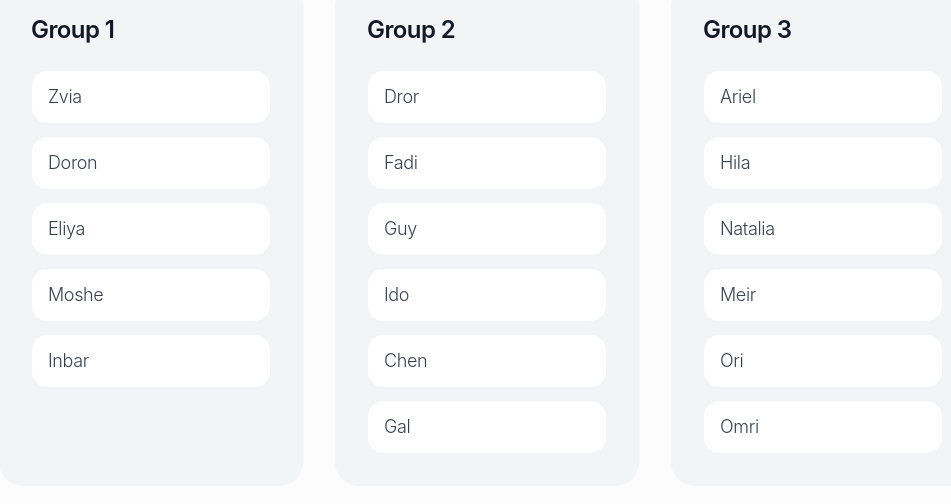
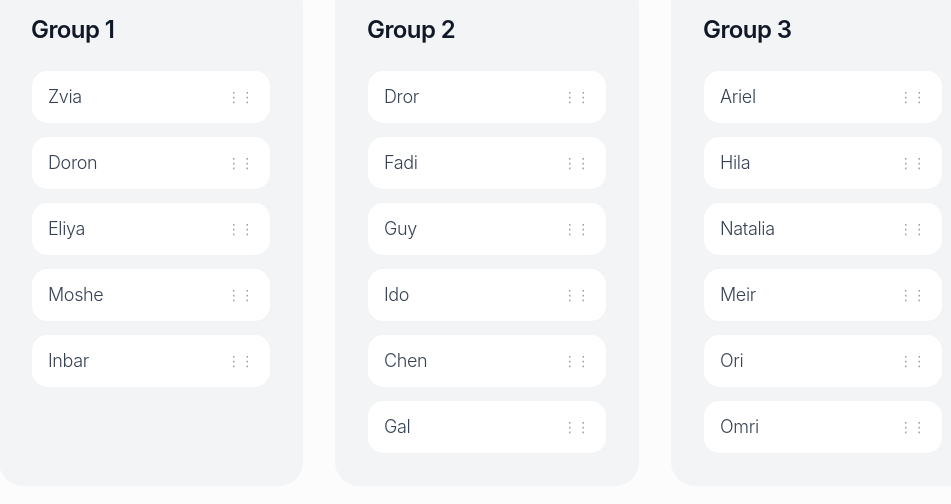
Before and after one commit to omriland/ai-hackathon, a Next.js app: page / in a window 1280 px wide. Shown: the part 1092-1596 px from the top of the page, without its empty margins (153-1104 px from the left). Built offline with nearby package versions, Linux system fonts and the light colour scheme.

Commit message:
Add drag-and-drop functionality for team members with error handling for cross-group moves

```diff
--- a/src/app/page.tsx
+++ b/src/app/page.tsx
@@ -11,6 +11,12 @@ export default function Home() {
   const [rocketLaunched, setRocketLaunched] = useState(false);
   const [omriClickCount, setOmriClickCount] = useState(0);
   const [screenShake, setScreenShake] = useState(false);
+  const [dragError, setDragError] = useState(false);
+  const [teams, setTeams] = useState([
+    { name: "Group 1", members: ["Zvia", "Doron", "Eliya", "Moshe", "Inbar"] },
+    { name: "Group 2", members: ["Dror", "Fadi", "Guy", "Ido", "Chen", "Gal"] },
+    { name: "Group 3", members: ["Ariel", "Hila", "Natalia", "Meir", "Ori", "Omri"] }
+  ]);
 
   useEffect(() => {
     const checkMobile = () => {
@@ -78,6 +84,44 @@ export default function Home() {
     setTimeout(() => setRocketLaunched(false), 6000);
   };
 
+  const handleDragStart = (e: React.DragEvent, member: string, groupIndex: number, memberIndex: number) => {
+    e.dataTransfer.setData('text/plain', JSON.stringify({ member, groupIndex, memberIndex }));
+  };
+
+  const handleDragOver = (e: React.DragEvent) => {
+    e.preventDefault();
+  };
+
+  const handleDrop = (e: React.DragEvent, targetGroupIndex: number, targetMemberIndex: number) => {
+    e.preventDefault();
+    const dragData = JSON.parse(e.dataTransfer.getData('text/plain'));
+    const { member, groupIndex: sourceGroupIndex, memberIndex: sourceMemberIndex } = dragData;
+
+    // Check if trying to move between different groups
+    if (sourceGroupIndex !== targetGroupIndex) {
+      setDragError(true);
+      setTimeout(() => setDragError(false), 4000);
+      return;
+    }
+
+    // Reorder within the same group
+    const newTeams = [...teams];
+    const sourceGroup = newTeams[sourceGroupIndex];
+
+    // Remove from source position
+    sourceGroup.members.splice(sourceMemberIndex, 1);
+
+    // Insert at target position
+    sourceGroup.members.splice(targetMemberIndex, 0, member);
+
+    setTeams(newTeams);
+  };
+
+  const showDragError = () => {
+    setDragError(true);
+    setTimeout(() => setDragError(false), 4000);
+  };
+
   return (
     <div className={`min-h-screen transition-all duration-1000 ${matrixMode ? 'bg-black' : 'bg-white'} ${screenShake ? 'animate-pulse' : ''}`}>
       {screenShake && (
@@ -99,6 +143,17 @@ export default function Home() {
           }
         `}</style>
       )}
+      {/* Drag Error Effect */}
+      {dragError && (
+        <div className="fixed inset-0 z-40 pointer-events-none flex items-center justify-center">
+          <div className="bg-red-500 text-white px-8 py-4 rounded-3xl shadow-2xl animate-bounce text-center">
+            <div className="text-4xl mb-2">🚫</div>
+            <h3 className="text-2xl font-bold mb-2">Nice try!</h3>
+            <p className="text-lg">Teams are locked! You can only reorder within groups.</p>
+          </div>
+        </div>
+      )}
+
       {/* Matrix Mode Easter Egg */}
       {matrixMode && (
         <div className="fixed inset-0 z-30 pointer-events-none overflow-hidden">
@@ -319,23 +374,36 @@ export default function Home() {
             </div>
 
             <div className="grid md:grid-cols-3 gap-8">
-              {[
-                { name: "Group 1", members: ["Zvia", "Doron", "Eliya", "Moshe", "Inbar"] },
-                { name: "Group 2", members: ["Dror", "Fadi", "Guy", "Ido", "Chen", "Gal"] },
-                { name: "Group 3", members: ["Ariel", "Hila", "Natalia", "Meir", "Ori", "Omri"] }
-              ].map((group, index) => (
-                <div key={index} className="bg-gray-100 rounded-3xl p-8 hover:bg-gray-150 transition-colors duration-300">
+              {teams.map((group, groupIndex) => (
+                <div
+                  key={groupIndex}
+                  className="bg-gray-100 rounded-3xl p-8 hover:bg-gray-150 transition-colors duration-300"
+                  onDragOver={handleDragOver}
+                  onDrop={(e) => {
+                    // If dropping on group but not on specific member, show error
+                    if (e.target === e.currentTarget) {
+                      showDragError();
+                    }
+                  }}
+                >
                   <h3 className="text-2xl font-semibold text-gray-900 mb-6 tracking-tight">{group.name}</h3>
                   <div className="space-y-3">
                     {group.members.map((member, memberIndex) => (
                       <div
-                        key={memberIndex}
-                        className={`text-gray-700 py-3 px-4 bg-white rounded-2xl text-lg font-light border border-gray-200/50 ${
-                          member === 'Omri' ? 'cursor-pointer hover:bg-gray-50 transition-colors duration-200' : ''
+                        key={`${groupIndex}-${memberIndex}`}
+                        draggable
+                        className={`text-gray-700 py-3 px-4 bg-white rounded-2xl text-lg font-light border border-gray-200/50 cursor-move hover:bg-gray-50 transition-colors duration-200 hover:shadow-md ${
+                          member === 'Omri' ? 'hover:bg-blue-50' : ''
                         }`}
+                        onDragStart={(e) => handleDragStart(e, member, groupIndex, memberIndex)}
+                        onDragOver={handleDragOver}
+                        onDrop={(e) => handleDrop(e, groupIndex, memberIndex)}
                         onClick={member === 'Omri' ? handleOmriClick : undefined}
                       >
-                        {member}
+                        <div className="flex items-center justify-between">
+                          <span>{member}</span>
+                          <span className="text-gray-400 text-sm">⋮⋮</span>
+                        </div>
                         {member === 'Omri' && omriClickCount > 0 && (
                           <span className="ml-2 text-xs text-green-600">
                             {omriClickCount === 1 ? '•' : ''}
```
